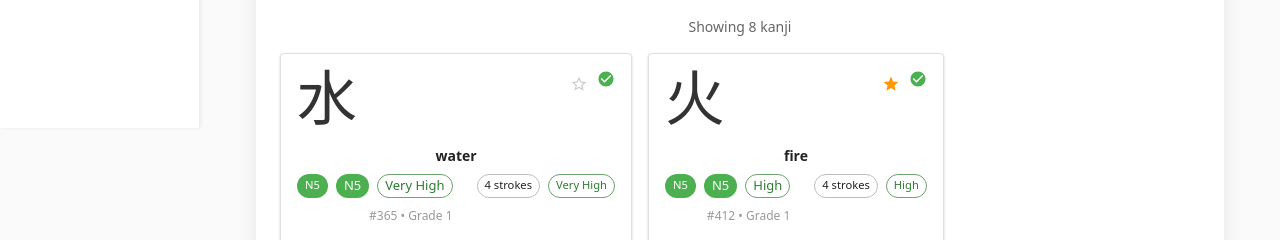
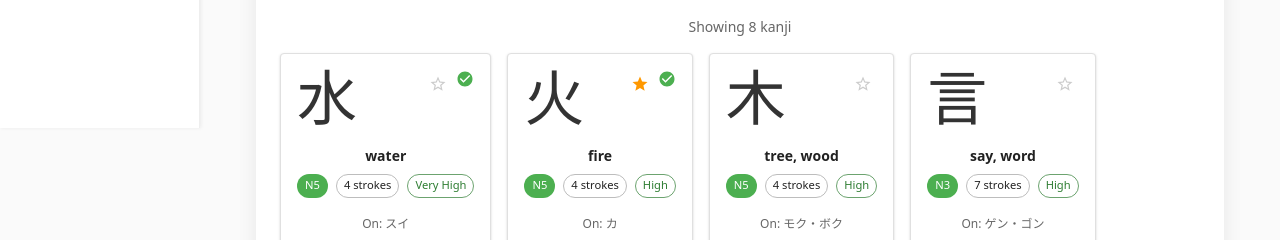
Before and after one commit to miles-hollifield/KakitoriAPP, a React (Vite) app: page /kanji in a window 1280 px wide. Shown: the part 712-952 px from the top of the page. Built offline with nearby package versions, Linux system fonts and the light colour scheme.

Commit message:
[Update] Kanji card component being used now; created a modal and full view page for selected kanji

```diff
--- a/src/App.jsx
+++ b/src/App.jsx
@@ -6,6 +6,7 @@ import Header from './components/Header';
 import Sidebar from './components/Sidebar';
 import Dashboard from './pages/Dashboard';
 import Kanji from './pages/Kanji';
+import KanjiDetail from './pages/KanjiDetail';
 import Vocab from './pages/Vocab';
 import Kana from './pages/Kana';
 import Lessons from './pages/Lessons';
@@ -91,6 +92,7 @@ function App() {
               <Routes>
                 <Route path="/" element={<Dashboard />} />
                 <Route path="/kanji" element={<Kanji />} />
+                <Route path="/kanji/:kanjiId" element={<KanjiDetail />} />
                 <Route path="/vocab" element={<Vocab />} />
                 <Route path="/kana" element={<Kana />} />
                 <Route path="/lessons" element={<Lessons />} />
--- a/src/features/kanji/KanjiCard.jsx
+++ b/src/features/kanji/KanjiCard.jsx
@@ -1,4 +1,66 @@
+import { Card, CardContent, Typography, Box, Chip, IconButton } from '@mui/material';
+import { Star, StarBorder, CheckCircle } from '@mui/icons-material';
+
 // KanjiCard reusable component
-export default function KanjiCard() {
-  return <div>Kanji Card</div>;
+export default function KanjiCard({ kanji, selected, onClick, onToggleFavorite }) {
+  return (
+    <Card
+      sx={{
+        cursor: 'pointer',
+        transition: 'all 0.2s',
+        border: selected ? '2px solid #b8862b' : '1px solid #e0e0e0',
+        '&:hover': {
+          transform: 'translateY(-2px)',
+          boxShadow: '0 8px 25px rgba(0,0,0,0.12)'
+        }
+      }}
+      onClick={onClick}
+    >
+      <CardContent sx={{ p: 2 }}>
+        <Box sx={{ display: 'flex', justifyContent: 'space-between', alignItems: 'flex-start', mb: 2 }}>
+          <Typography
+            variant="h2"
+            sx={{
+              fontFamily: 'serif',
+              color: '#333',
+              fontWeight: 400,
+              lineHeight: 1
+            }}
+          >
+            {kanji.character}
+          </Typography>
+          <Box sx={{ display: 'flex', gap: 0.5 }}>
+            <IconButton
+              size="small"
+              onClick={e => {
+                e.stopPropagation();
+                onToggleFavorite && onToggleFavorite(kanji.id);
+              }}
+            >
+              {kanji.isFavorite ? (
+                <Star sx={{ color: '#ff9800', fontSize: 18 }} />
+              ) : (
+                <StarBorder sx={{ color: '#ccc', fontSize: 18 }} />
+              )}
+            </IconButton>
+            {kanji.isLearned && <CheckCircle sx={{ color: '#4caf50', fontSize: 18 }} />}
+          </Box>
+        </Box>
+        <Typography variant="body2" sx={{ fontWeight: 600, mb: 1 }}>
+          {kanji.meaning}
+        </Typography>
+        <Box sx={{ display: 'flex', gap: 1, mb: 2, flexWrap: 'wrap' }}>
+          <Chip label={kanji.jlptLevel} size="small" sx={{ bgcolor: '#4caf50', color: 'white', fontSize: '0.7rem' }} />
+          <Chip label={`${kanji.strokes} strokes`} size="small" variant="outlined" sx={{ fontSize: '0.7rem' }} />
+          <Chip label={kanji.frequency} size="small" color="success" variant="outlined" sx={{ fontSize: '0.7rem' }} />
+        </Box>
+        <Typography variant="caption" sx={{ color: '#666', display: 'block', mb: 0.5 }}>
+          On: {kanji.readings.on}
+        </Typography>
+        <Typography variant="caption" sx={{ color: '#666', display: 'block' }}>
+          Kun: {kanji.readings.kun}
+        </Typography>
+      </CardContent>
+    </Card>
+  );
 }
--- /dev/null
+++ b/src/features/kanji/KanjiDetailModal.jsx
@@ -0,0 +1,36 @@
+import React from 'react';
+import Dialog from '@mui/material/Dialog';
+import DialogContent from '@mui/material/DialogContent';
+import DialogTitle from '@mui/material/DialogTitle';
+import Button from '@mui/material/Button';
+import useMediaQuery from '@mui/material/useMediaQuery';
+import { useTheme } from '@mui/material/styles';
+import KanjiInformationPanel from './KanjiInformationPanel';
+import { useNavigate } from 'react-router-dom';
+
+export default function KanjiDetailModal({ open, onClose, kanji }) {
+  const theme = useTheme();
+  const fullScreen = useMediaQuery(theme.breakpoints.down('sm'));
+  const navigate = useNavigate();
+
+  if (!kanji) return null;
+
+  const handleViewFullPage = () => {
+    navigate(`/kanji/${kanji.id}`);
+    onClose && onClose();
+  };
+
+  return (
+    <Dialog open={open} onClose={onClose} fullScreen={fullScreen} maxWidth="sm" fullWidth>
+      <DialogTitle>
+        {kanji.character}
+        <Button onClick={handleViewFullPage} sx={{ float: 'right' }} variant="outlined" size="small">
+          View Full Page
+        </Button>
+      </DialogTitle>
+      <DialogContent>
+        <KanjiInformationPanel kanji={kanji} hideActions />
+      </DialogContent>
+    </Dialog>
+  );
+}
--- a/src/pages/Kanji.jsx
+++ b/src/pages/Kanji.jsx
@@ -54,6 +54,8 @@ import {
 import KanjiSearchDrawer from '../features/kanji/KanjiSearchDrawer';
 import KanjiInformationPanel from '../features/kanji/KanjiInformationPanel';
 import JLPTGroupingView from '../features/kanji/JLPTGroupingView';
+import KanjiDetailModal from '../features/kanji/KanjiDetailModal';
+import KanjiCard from '../features/kanji/KanjiCard';
 
 // Enhanced sample kanji data
 const sampleKanji = [
@@ -247,6 +249,7 @@ export default function Kanji() {
   const [sortBy, setSortBy] = useState('stroke');
   const [searchDrawerOpen, setSearchDrawerOpen] = useState(false);
   const [searchFilters, setSearchFilters] = useState({});
+  const [modalOpen, setModalOpen] = useState(false);
 
   const handleTabChange = (event, newValue) => {
     setSelectedTab(newValue);
@@ -355,6 +358,12 @@ export default function Kanji() {
   const learnedCount = kanjiList.filter(k => k.isLearned).length;
   const totalCount = kanjiList.length;
   const progressPercentage = (learnedCount / totalCount) * 100;
+
+  // Open modal on kanji click
+  const handleKanjiClick = (kanji) => {
+    setSelectedKanji(kanji);
+    setModalOpen(true);
+  };
 
   return (
     <Box sx={{ width: '100%', display: 'flex', flexDirection: 'column' }}>
@@ -540,7 +549,7 @@ export default function Kanji() {
       {viewMode === VIEW_MODES.JLPT ? (
         <JLPTGroupingView
           kanjiList={sortedKanji}
-          onKanjiSelect={setSelectedKanji}
+          onKanjiSelect={handleKanjiClick}
           onStartLevelPractice={handleStartLevelPractice}
         />
       ) : (
@@ -602,108 +611,12 @@ export default function Kanji() {
                 <Grid container spacing={2}>
                   {sortedKanji.map((kanji) => (
                     <Grid item xs={12} sm={6} md={4} lg={selectedKanji ? 4 : 3} key={kanji.id}>
-                      <Card
-                        sx={{
-                          cursor: 'pointer',
-                          transition: 'all 0.2s',
-                          border: selectedKanji?.id === kanji.id ? '2px solid #b8862b' : '1px solid #e0e0e0',
-                          '&:hover': {
-                            transform: 'translateY(-2px)',
-                            boxShadow: '0 8px 25px rgba(0,0,0,0.12)'
-                          }
-                        }}
-                        onClick={() => setSelectedKanji(kanji)}
-                      >
-                        <CardContent sx={{ p: 2 }}>
-                          <Box sx={{ display: 'flex', justifyContent: 'space-between', alignItems: 'flex-start', mb: 2 }}>
-                            <Typography
-                              variant="h2"
-                              sx={{
-                                fontFamily: 'serif',
-                                color: '#333',
-                                fontWeight: 400,
-                                lineHeight: 1
-                              }}
-                            >
-                              {kanji.character}
-                            </Typography>
-                            <Box sx={{ display: 'flex', gap: 0.5 }}>
-                              <IconButton
-                                size="small"
-                                onClick={(e) => {
-                                  e.stopPropagation();
-                                  toggleFavorite(kanji.id);
-                                }}
-                              >
-                                {kanji.isFavorite ?
-                                  <Star sx={{ color: '#ff9800', fontSize: 18 }} /> :
-                                  <StarBorder sx={{ color: '#ccc', fontSize: 18 }} />
-                                }
-                              </IconButton>
-                              {kanji.isLearned && (
-                                <CheckCircle sx={{ color: '#4caf50', fontSize: 18 }} />
-                              )}
-                            </Box>
-                          </Box>
-
-                          <Typography variant="body2" sx={{ fontWeight: 600, mb: 1 }}>
-                            {kanji.meaning}
-                          </Typography>
-
-                          <Box sx={{ display: 'flex', gap: 1, mb: 2, flexWrap: 'wrap' }}>
-                            <Chip
-                              label={kanji.jlptLevel}
-                              size="small"
-                              sx={{
-                                bgcolor: jlptColors[kanji.jlptLevel],
-                                color: 'white',
-                                fontSize: '0.7rem'
-                              }}
-                            />
-                      <Box sx={{ display: 'flex', flexDirection: 'column', alignItems: 'flex-end', gap: 1, mr: 2 }}>
-                        <Box sx={{ display: 'flex', gap: 1 }}>
-                          <Chip
-                            label={kanji.jlptLevel}
-                            size="small"
-                            sx={{
-                              bgcolor: jlptColors[kanji.jlptLevel],
-                              color: 'white'
-                            }}
-                          />
-                          <Chip
-                            label={kanji.frequency}
-                            size="small"
-                            color="success"
-                            variant="outlined"
-                          />
-                        </Box>
-                        <Typography variant="caption" sx={{ color: '#999' }}>
-                          #{kanji.frequencyRank || 'N/A'} • {kanji.gradeLevel || 'Secondary'}
-                        </Typography>
-                      </Box>
-                            <Chip
-                              label={`${kanji.strokes} strokes`}
-                              size="small"
-                              variant="outlined"
-                              sx={{ fontSize: '0.7rem' }}
-                            />
-                            <Chip
-                              label={kanji.frequency}
-                              size="small"
-                              color="success"
-                              variant="outlined"
-                              sx={{ fontSize: '0.7rem' }}
-                            />
-                          </Box>
-
-                          <Typography variant="caption" sx={{ color: '#666', display: 'block', mb: 0.5 }}>
-                            On: {kanji.readings.on}
-                          </Typography>
-                          <Typography variant="caption" sx={{ color: '#666', display: 'block' }}>
-                            Kun: {kanji.readings.kun}
-                          </Typography>
-                        </CardContent>
-                      </Card>
+                      <KanjiCard
+                        kanji={kanji}
+                        selected={selectedKanji?.id === kanji.id}
+                        onClick={() => handleKanjiClick(kanji)}
+                        onToggleFavorite={toggleFavorite}
+                      />
                     </Grid>
                   ))}
                 </Grid>
@@ -719,7 +632,7 @@ export default function Kanji() {
                         cursor: 'pointer',
                         '&:hover': { bgcolor: '#f8f9fa' }
                       }}
-                      onClick={() => setSelectedKanji(kanji)}
+                      onClick={() => handleKanjiClick(kanji)}
                     >
                       <ListItemAvatar>
                         <Avatar sx={{
@@ -775,9 +688,9 @@ export default function Kanji() {
             </Paper>
           </Grid>
 
-          {/* Right Panel - Kanji Details */}
+          {/* Right Panel - Kanji Details (desktop only) */}
           {selectedKanji && (
-            <Grid item xs={12} lg={4}>
+            <Grid item xs={12} lg={4} sx={{ display: { xs: 'none', lg: 'block' } }}>
               <KanjiInformationPanel
                 kanji={selectedKanji}
                 onToggleFavorite={toggleFavorite}
@@ -788,6 +701,13 @@ export default function Kanji() {
           )}
         </Grid>
       )}
+
+      {/* Kanji Detail Modal (mobile/tablet and hybrid) */}
+      <KanjiDetailModal
+        open={modalOpen}
+        onClose={() => setModalOpen(false)}
+        kanji={selectedKanji}
+      />
 
       {/* Advanced Search Drawer */}
       <KanjiSearchDrawer
--- /dev/null
+++ b/src/pages/KanjiDetail.jsx
@@ -0,0 +1,33 @@
+import React from 'react';
+import { useParams } from 'react-router-dom';
+import KanjiInformationPanel from '../features/kanji/KanjiInformationPanel';
+import { Box, Container, Button } from '@mui/material';
+import ArrowBackIcon from '@mui/icons-material/ArrowBack';
+import { useNavigate } from 'react-router-dom';
+
+// TODO: Replace with real kanji data fetching
+const mockKanjiData = [
+  // Example kanji objects
+  { id: 1, character: '日', meaning: 'sun, day', readings: { on: 'ニチ, ジツ', kun: 'ひ, -び, -か' } },
+  { id: 2, character: '月', meaning: 'moon, month', readings: { on: 'ゲツ, ガツ', kun: 'つき' } },
+];
+
+export default function KanjiDetail() {
+  const { kanjiId } = useParams();
+  const navigate = useNavigate();
+  // Replace with real data fetching logic
+  const kanji = mockKanjiData.find(k => String(k.id) === kanjiId);
+
+  return (
+    <Container maxWidth="sm" sx={{ py: 4 }}>
+      <Button startIcon={<ArrowBackIcon />} onClick={() => navigate(-1)} sx={{ mb: 2 }}>
+        Back
+      </Button>
+      {kanji ? (
+        <KanjiInformationPanel kanji={kanji} />
+      ) : (
+        <Box>Kanji not found.</Box>
+      )}
+    </Container>
+  );
+}
```
